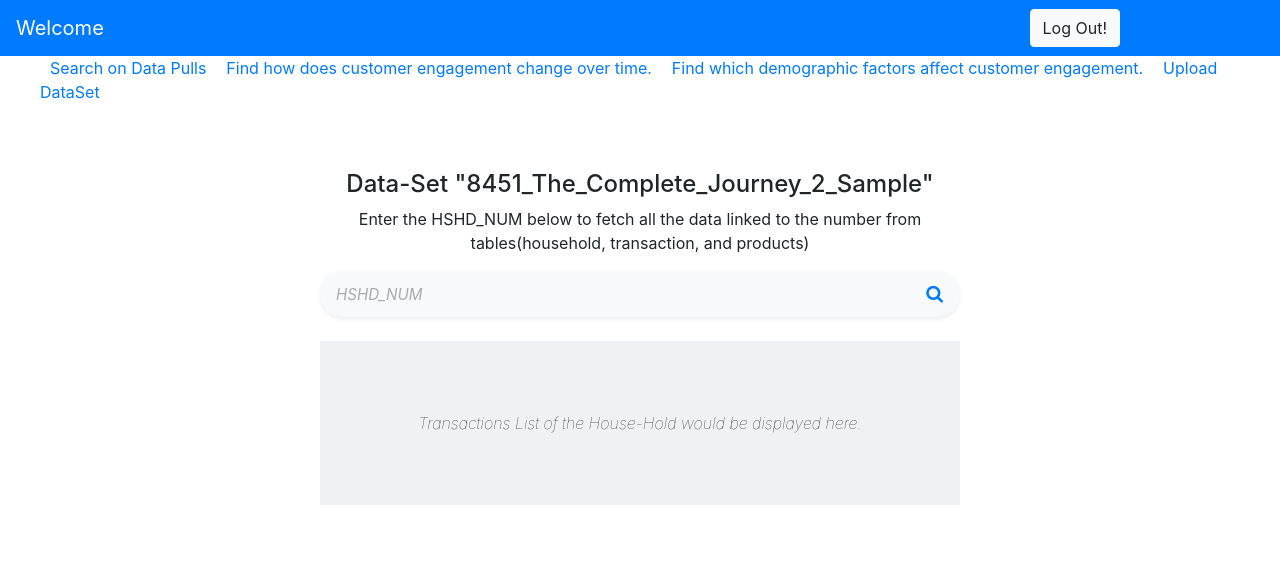
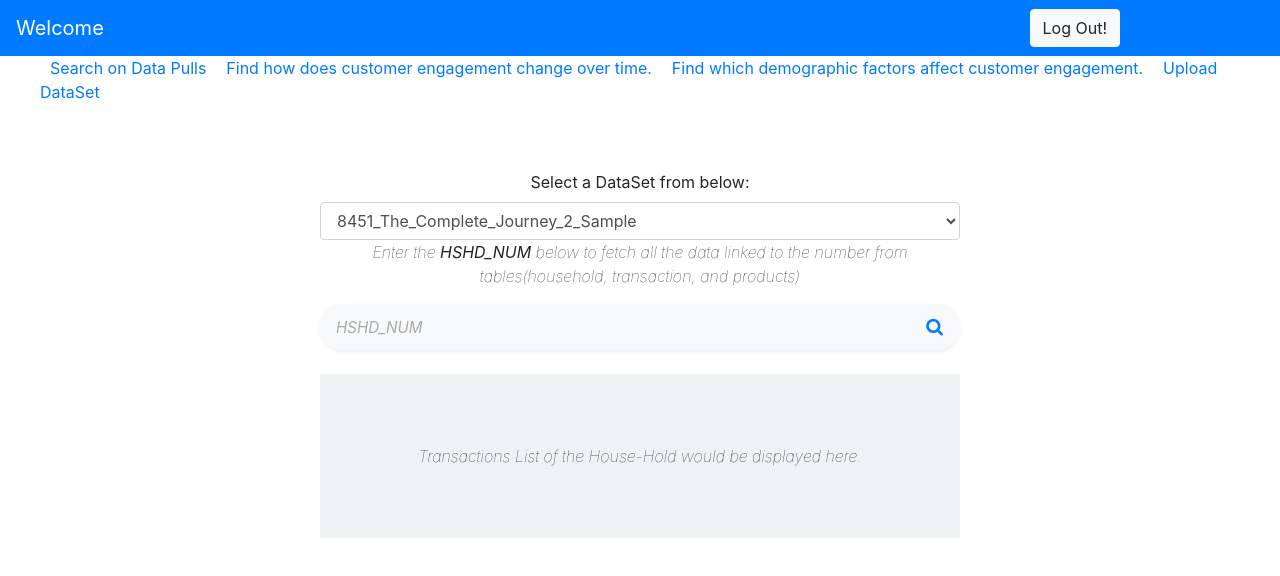
Before and after one commit to Akhil-Reddy-Challa/cloud-compute-project, a React (Create React App) app in the folder front-end/: page /home/page1 in a window 1280 px wide. Shown: the top 576 px of the page. Built offline with nearby package versions, Linux system fonts and the light colour scheme; no server answers.

Commit message:
introduced a drop-down for the user to select a db

```diff
--- a/front-end/src/components/Page1.js
+++ b/front-end/src/components/Page1.js
@@ -86,10 +86,16 @@ const Page1 = () => {
   return (
     <div>
       <div id="mainContainer">
-        <h4>Data-Set "8451_The_Complete_Journey_2_Sample"</h4>
-        <p>
-          Enter the HSHD_NUM below to fetch all the data linked to the number
-          from tables(household, transaction, and products)
+        <div>
+          <label for="sel1">Select a DataSet from below:</label>
+          <select class="form-control">
+            <option value="one">8451_The_Complete_Journey_2_Sample</option>
+            <option value="two">DataSet-2</option>
+          </select>
+        </div>
+        <p style={{ fontStyle: "italic", fontWeight: "lighter" }}>
+          Enter the <b>HSHD_NUM</b> below to fetch all the data linked to the
+          number from tables(household, transaction, and products)
         </p>
         <form onSubmit={fetchRecordsOfCustomer}>
           <div className="p-1 bg-light rounded rounded-pill shadow-sm mb-4">
```
